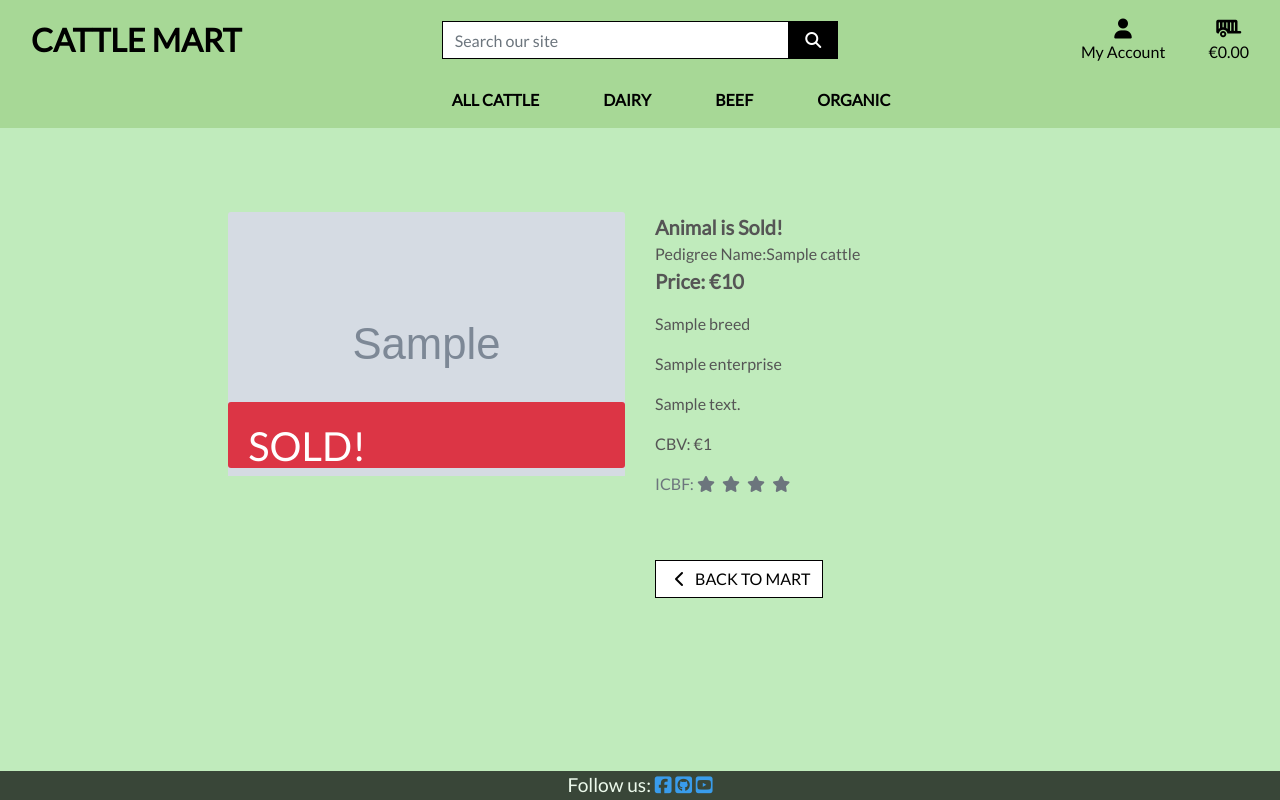
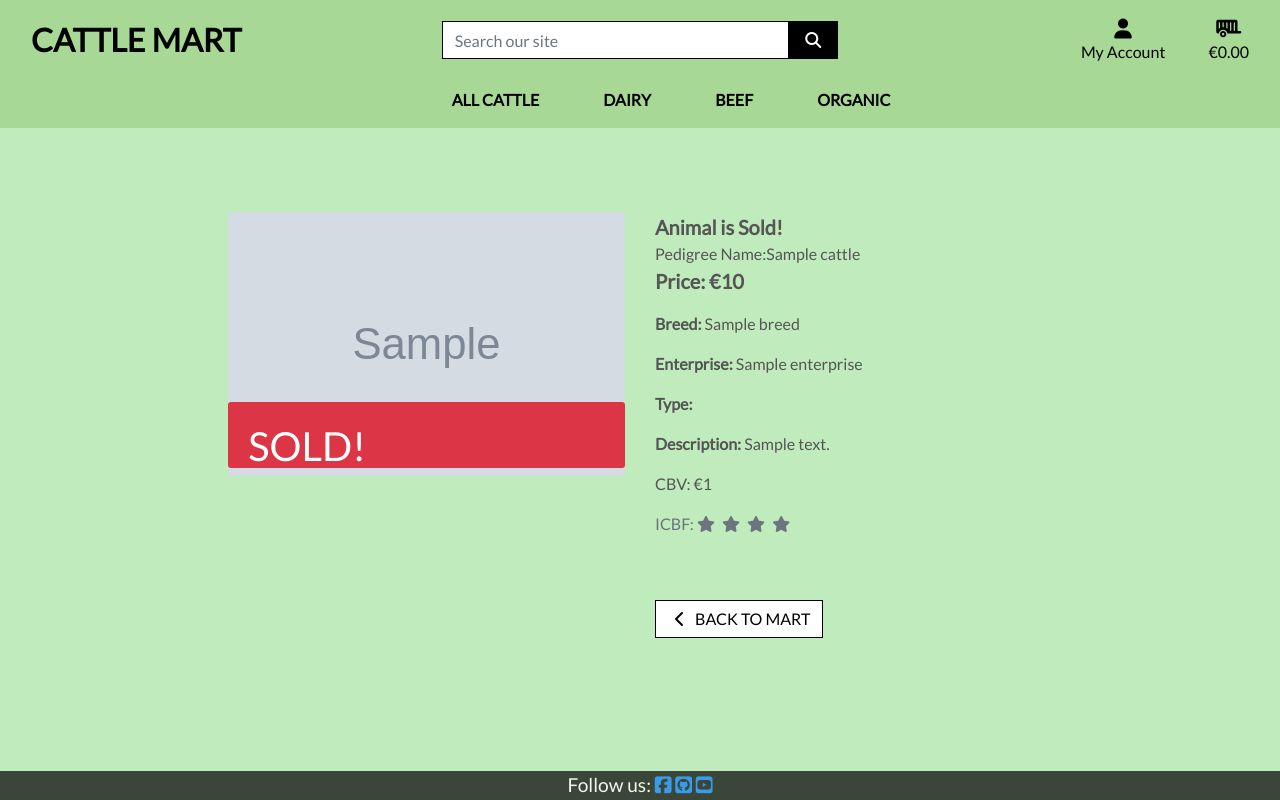
Before and after one commit to Farmer-Eds-Shed/Cattle-Mart, a Django app: page /cattle/1/ in a window 1280 px wide. Run offline with Django 4.2, Linux system fonts and the light colour scheme; tables that the repository leaves empty hold one stand-in row (values such as "Sample post"); grey boxes marked "Sample" are stand-in pictures; some libraries are stand-ins or nearby versions.

Commit message:
Change cattle description headings to bold

```diff
--- a/cattle/templates/cattle/cattle.html
+++ b/cattle/templates/cattle/cattle.html
@@ -49,9 +49,9 @@
                                 <a href="{% url 'cattle_detail' cattle.id %}" class="post-link">
                                     <p>Price: € {{ cattle.price }}</p>
                                 </a>
-                                <p>Breed: {{ cattle.breed }}</p>
-                                <p>Enterprise: {{ cattle.enterprise }}</p>
-                                <p>Type: {{ cattle.stock_type }}</p>
+                                <p><strong>Breed:</strong> {{ cattle.breed }}</p>
+                                <p><Strong>Enterprise:</Strong> {{ cattle.enterprise }}</p>
+                                <p><strong>Type:</strong> {{ cattle.stock_type }}</p>
                                 <hr>
                                 {% if cattle.star_rating <= 5 %}
                                     <small class="text-muted">ICBF:
--- a/cattle/templates/cattle/cattle_detail.html
+++ b/cattle/templates/cattle/cattle_detail.html
@@ -44,10 +44,10 @@
                         <p class="mb-0">Pedigree Name:{{ cattle.name }}</p>
                     {% endif %}
                         <p class="lead mb-0 text-left font-weight-bold">Price: €{{ cattle.price }}</p>
-                        <p class="mt-3">{{ cattle.breed }}</p>
-                        <p class="mt-3">{{ cattle.enterprise }}</p>
-                        <p class="mt-3">{{ cattle.stock_type }}</p>
-                        <p class="mt-3">{{ cattle.description }}</p>
+                        <p class="mt-3"><strong>Breed:</strong> {{ cattle.breed }}</p>
+                        <p class="mt-3"><strong>Enterprise:</strong> {{ cattle.enterprise }}</p>
+                        <p class="mt-3"><strong>Type:</strong> {{ cattle.stock_type }}</p>
+                        <p class="mt-3"><strong>Description:</strong> {{ cattle.description }}</p>
                     {% if cattle.cbv %}
                         <p data-toggle="tooltip" data-placement="right" title="The CBV is a tool that gives farmers an insight into the genetic value of animals destined for beef production. It comprises traits that are of economic importance to a non-breeding (drystock) farmer, such as carcass weight, conformation and feed intake.">
                         CBV: €{{ cattle.cbv }}</p>
```
